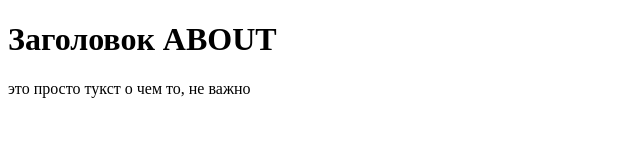
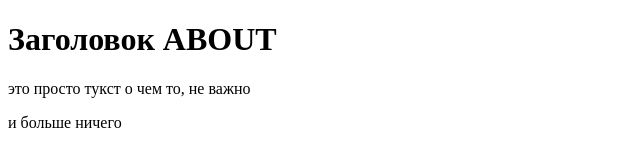
Before and after one commit to KhrystenkoNatali/Frontend, a plain HTML site: page Lesson_03/code/demo02/about/about.html in a window 1280 px wide. Shown: the whole page, without its empty margins (0-640 px from the left). Drawn offline with Linux system fonts and the light colour scheme.

Commit message:
aboutynml

```diff
--- a/Lesson_03/code/demo02/about/about.html
+++ b/Lesson_03/code/demo02/about/about.html
@@ -8,5 +8,6 @@
 <body>
     <h1>Заголовок ABOUT</h1>
     <p>это просто тукст о чем то, не важно</p>
+    <p>и больше ничего</p>
 </body>
 </html>
```
